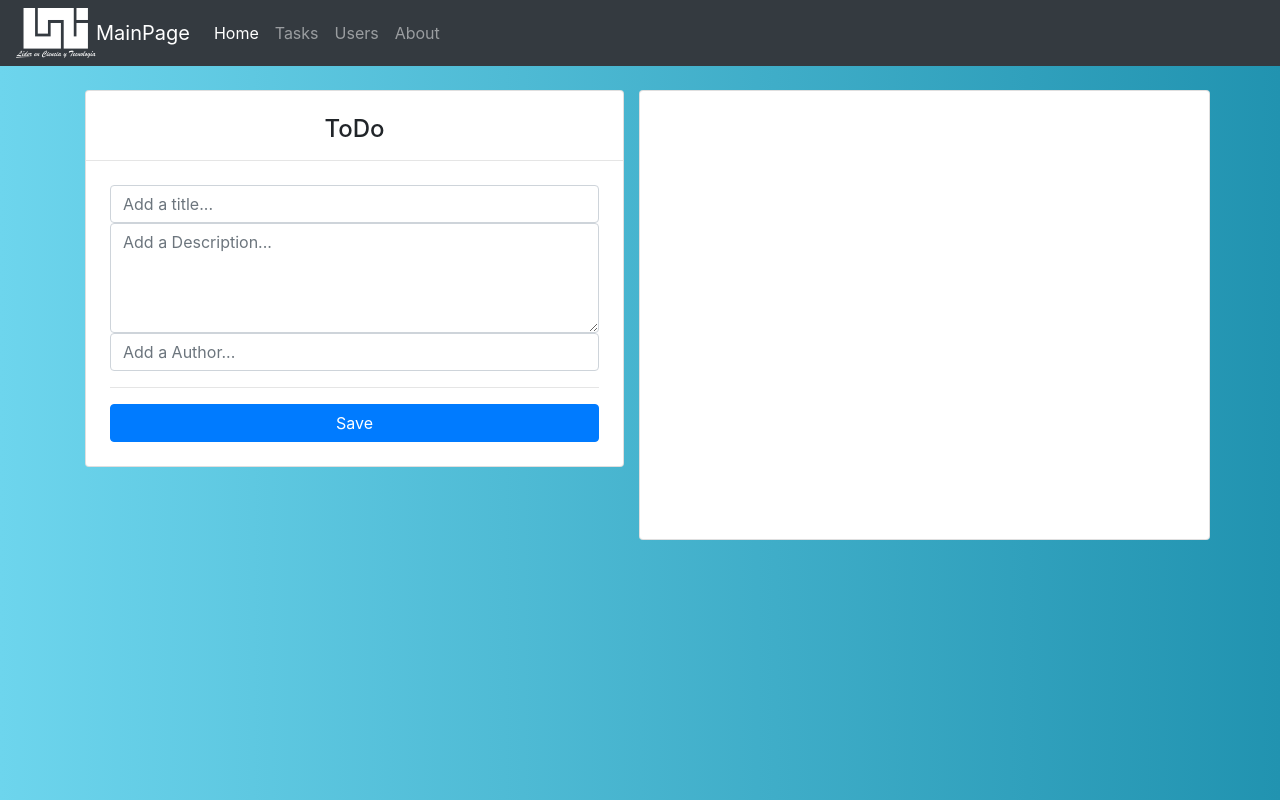
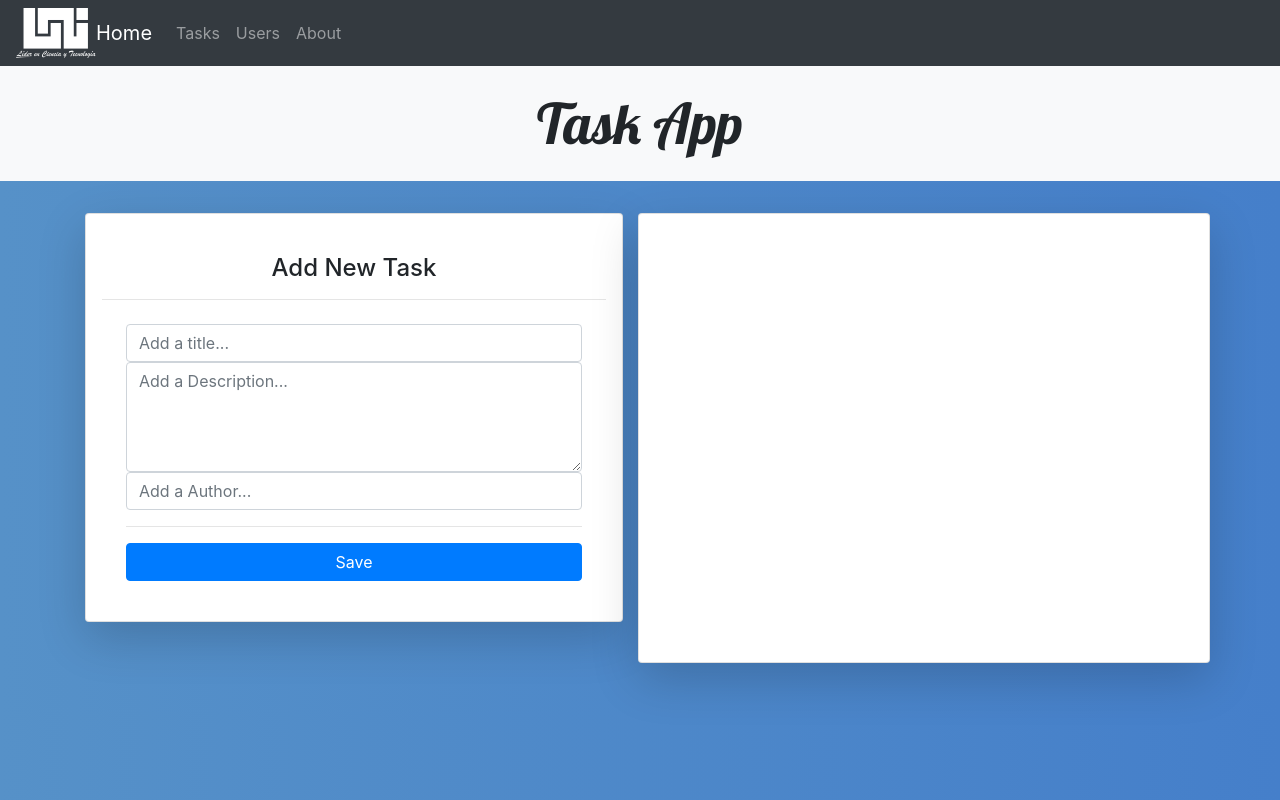
Before and after one commit to JeffMejia/flask-html-taskapp, a Flask app: page /tasks in a window 1280 px wide. Run offline with Flask 2, Linux system fonts and the light colour scheme; data that the repository does not hold is empty; some libraries are stand-ins or nearby versions.

```diff
--- a/app.py
+++ b/app.py
@@ -35,6 +35,8 @@ class TaskSchema(ma.Schema):
 
 task_schema = TaskSchema()
 tasks_schema = TaskSchema(many=True)
+
+# TASK SECTION
 
 
 @app.route('/tasks', methods=['POST'])
@@ -90,10 +92,21 @@ def delete_task(id):
     return redirect('/tasks')
 
 
+# USER SECTION
+
+
+@app.route("/users")
+def get_Users():
+    return render_template("users.html", title="Users")
+
+
+# ABOUT SECTION
+
+
+@app.route("/about")
+def about():
+    return render_template('about.html', title="About")
+
+
 if __name__ == "__main__":
     app.run(debug=True, port=3000)
-
-
-# pip install flask flask-sqlalchemy flask-marshmallow marshmallow-sqlalchemy pymysql
-# pip install ng
-# pip install Jinja2
--- a/static/css/style.css
+++ b/static/css/style.css
@@ -1,15 +1,15 @@
 
 body{
-    background: #2193b0;  /* fallback for old browsers */
-    background: -webkit-linear-gradient(to right, #6dd5ed, #2193b0);  /* Chrome 10-25, Safari 5.1-6 */
-    background: linear-gradient(to right, #6dd5ed, #2193b0); /* W3C, IE 10+/ Edge, Firefox 16+, Chrome 26+, Opera 12+, Safari 7+ */
-
+    background: #457fca;  /* fallback for old browsers */
+    background: -webkit-linear-gradient(to right, #5691c8, #457fca);  /* Chrome 10-25, Safari 5.1-6 */
+    background: linear-gradient(to right, #5691c8, #457fca); /* W3C, IE 10+/ Edge, Firefox 16+, Chrome 26+, Opera 12+, Safari 7+ */
 
 }
 #AllTasks {
     height:450px;
     overflow-y: scroll;
-    /* background-color: rgba(255, 255, 255, 0.562); */
-    /* border-radius: 3%; */
-    /* background: none; */
 }
+
+.title{
+    font-family: 'Lobster', cursive;
+}
--- a/templates/all_tasks.html
+++ b/templates/all_tasks.html
@@ -3,16 +3,17 @@
 
 {% for task in tasks %}
 <form action="/delete/{{task.id}}" method="POST" class="formcontrol">
-    <div class=" card border my-2 px-2">
-        <div class="card-header">
+    <div class=" card border my-1">
+        <div class="card-header py-1">
             <div class="row">
-                <h5 class="col">{{task.title}}</h5>
-                <!-- <a href="/delete_tasks/{{task.id}}" method="DELETE" class="col-mx-auto btn btn-outline-danger">Delete</a> -->
-                <a href="/task/{{task.id}}" method="GET" class="btn btn-outline-success col-mx-auto">Edit</a>
-                <button type="submit" class="btn btn-outline-danger col-mx-auto">Delete</button>
+                <h5 class="col md-1">{{task.title}}</h5>
+                <div class="">
+                    <a href="/task/{{task.id}}" method="GET" class="btn btn-outline-success col-mx-auto">Edit</a>
+                    <button type="submit" class="btn btn-outline-danger mr-2">Delete</button>
+                </div>
             </div>
         </div>
-        <div class="card-text px-4">
+        <div class="card-text px-4 pt-2">
             <p class="text">{{ task.description }}</p>
             <p class="text"><small class="text-muted">{{task.author}}</small></p>
         </div>
--- a/templates/layout/layout.html
+++ b/templates/layout/layout.html
@@ -5,7 +5,11 @@
     <meta charset="UTF-8">
     <meta name="viewport" content="width=device-width, initial-scale=1.0">
     <title>{%block title%}{{title}}{%endblock%}</title>
+    <!-- GFonts -->
+    <link href="https://fonts.googleapis.com/css2?family=Lobster&display=swap" rel="stylesheet">
+    <!-- Bootstrap 4 -->
     <link rel="stylesheet" href="{{url_for('static',filename='css/bootstrap.min.css') }}">
+    <!-- Main Css -->
     <link rel="stylesheet" href="{{url_for('static',filename='css/style.css') }}">
 </head>
 
@@ -13,16 +17,13 @@
     <nav class="navbar navbar-expand-lg navbar-dark bg-dark">
         <img src="{{ url_for('static',filename='img/UNI-White.png')}}" href="/tasks" width="80" height="50"
             class="d-inline-block align-top" alt="" loading="lazy">
-        <a class="navbar-brand" href="/tasks">MainPage</a>
+        <a class="navbar-brand" href="/">Home</a>
         <button class="navbar-toggler" type="button" data-toggle="collapse" data-target="#navbarNav"
             aria-controls="navbarNav" aria-expanded="false" aria-label="Toggle navigation">
             <span class="navbar-toggler-icon"></span>
         </button>
         <div class="collapse navbar-collapse" id="navbarNav">
             <ul class="navbar-nav">
-                <li class="nav-item active">
-                    <a class="nav-link" href="/">Home <span class="sr-only">(current)</span></a>
-                </li>
                 <li class="nav-item">
                     <a class="nav-link" href="/tasks">Tasks</a>
                 </li>
--- a/templates/tasks.html
+++ b/templates/tasks.html
@@ -1,12 +1,14 @@
 {% extends 'layout/layout.html'%}
 {% block content %}
+
+<h4 class="title display-4 bg-light text-center p-4">Task App</h4>
 <div class="d-flex justify-content-center">
-    <div class="container">
+    <div class="container ">
         <div class="row pt-4">
             <div class="col-sm md-4 pt-8">
-                <div class="card md-8">
+                <div class="card md-8 shadow-lg p-3 mb-5 bg-white rounded">
                     <form action="/tasks" method="POST" class="formcontrol">
-                        <h4 class="card-title text-center mt-4">ToDo</h4>
+                        <h4 id="ta_title" class="card-title text-center mt-4">Add New Task</h4>
                         <hr>
                         <div class="formTask m-4">
                             <input name="title" type="text" value="" placeholder="Add a title..." class="form-control">
@@ -20,7 +22,7 @@
 
                 </div>
             </div>
-            <div id="AllTasks" class="card col-sm pt-1">
+            <div id="AllTasks" class="card col-sm pt-1 shadow-lg p-3 mb-5 bg-gray rounded">
                 <!-- <div class="overflow-auto"> -->
                 {%block tasks%} {%endblock%}
                 <!-- </div> -->
```
Also changed, not shown: templates/about.html (added, +20 -0 lines), templates/users.html (added, +9 -0 lines), static/img/GitHub-Mark-32px.png (added).
